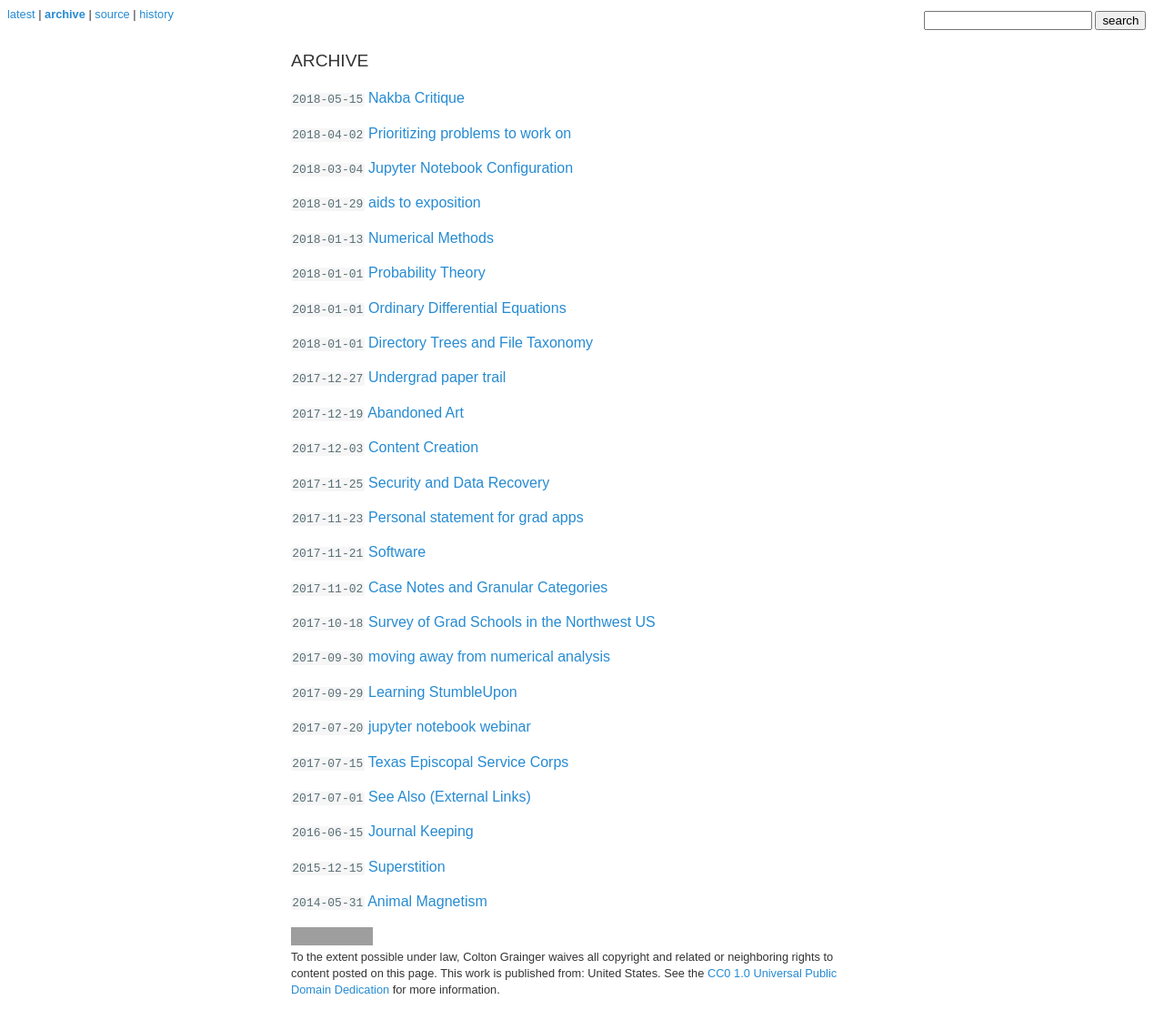
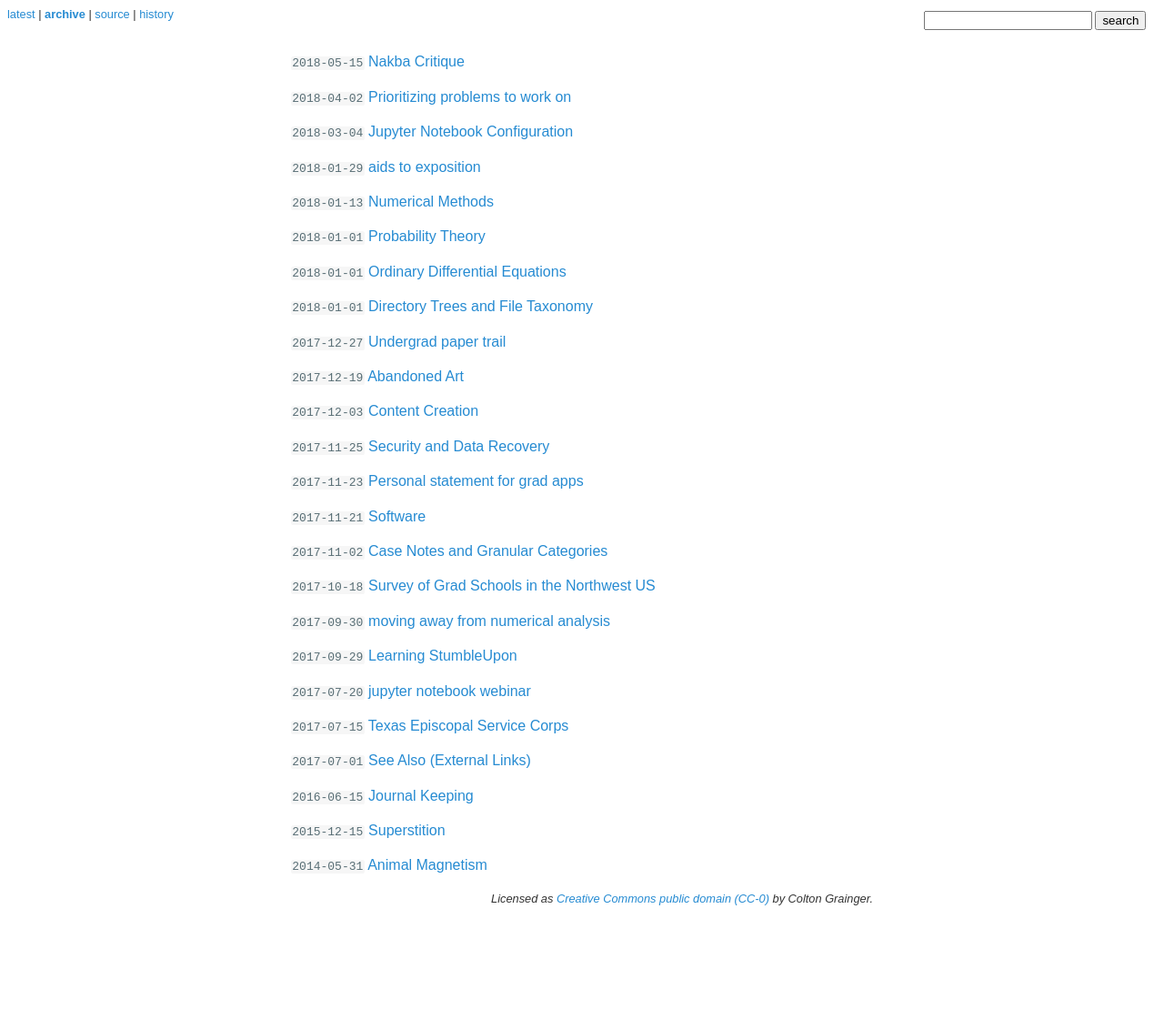
Before and after one commit to coltongrainger/blog, a Jekyll site: the page built from archive.md, in a window 1280 px wide. Shown: the whole page at 91% size. Built offline with Jekyll 4.4.1, drawn with Linux system fonts in a browser that asks for light colours; our own code applies the rules of GitHub Pages for plain Markdown files; after the commit the page ends 1010 px from its top, so only the background shows below that; grey boxes are pictures that could not be loaded.

```diff
--- a/_config.yml
+++ b/_config.yml
@@ -1,6 +1,6 @@
 theme: jekyll-theme-primer
-title: [blog.quamash.net]
-description: [Colton Grainger's blog]
+title: [Colton Grainger's Blog]
+description: [licensed CC0]
 highlighter: rouge
 
 defaults:
--- a/_includes/foot.html
+++ b/_includes/foot.html
@@ -1,23 +1,10 @@
-
 <footer>
-<p  xmlns:dct="http://purl.org/dc/terms/" xmlns:vcard="http://www.w3.org/2001/vcard-rdf/3.0#">
-  <a rel="license"
-     href="http://creativecommons.org/publicdomain/zero/1.0/">
-    <img src="https://licensebuttons.net/p/zero/1.0/88x31.png" style="border-style: none;" alt="CC0" />
-  </a>
-  <br>
-  To the extent possible under law,
-    <span property="dct:title">Colton Grainger</span>
-  waives all copyright and related or neighboring rights to content posted on
-  <span property="dct:title">this page</span>.
-This work is published from:
-<span property="vcard:Country" datatype="dct:ISO3166"
-      content="US" about="coltongrainger.com">
-  United States</span>. See the <a href="https://creativecommons.org/publicdomain/zero/1.0/">CC0 1.0 Universal Public Domain Dedication</a> for more information.
+<p align="right" xmlns:dct="http://purl.org/dc/terms/" xmlns:vcard="http://www.w3.org/2001/vcard-rdf/3.0#">
+  <em>Licensed as
+  <a href="https://en.wikipedia.org/wiki/Creative%20Commons" title="Wikipedia: Creative Commons">Creative Commons</a>
+  <a href="http://creativecommons.org/about/cc0">public domain (CC-0)</a> by Colton Grainger.</em>
 </p>
-</footer>
-</div>
-  <script>
+</footer> <script>
     anchors.add();
   </script>
 </body>
--- a/_layouts/default.html
+++ b/_layouts/default.html
@@ -1,10 +1,6 @@
 {% include head.html %}
 
   <main>
-
-  {% if page.title != "latest" %}
-    <h1> {{ page.title }} </h1>
-  {% endif %}
 
   {{ content }}
 
```
Also changed, not shown: _drafts/tags.md (added, +22 -0 lines), _posts/2017-09-30-groundwater.md (+5 -7 lines), index.md (+6 -25 lines), assets/kopimi.png (added), 1 other file.
